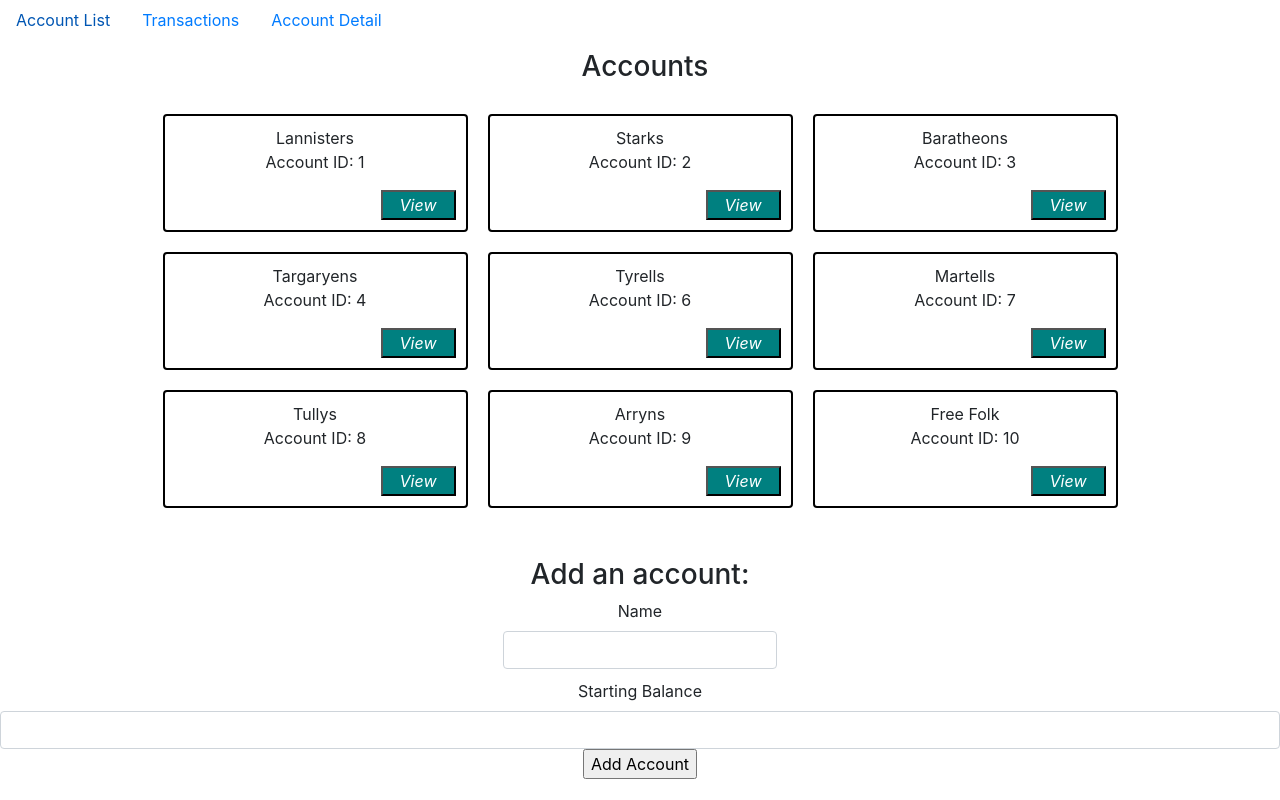
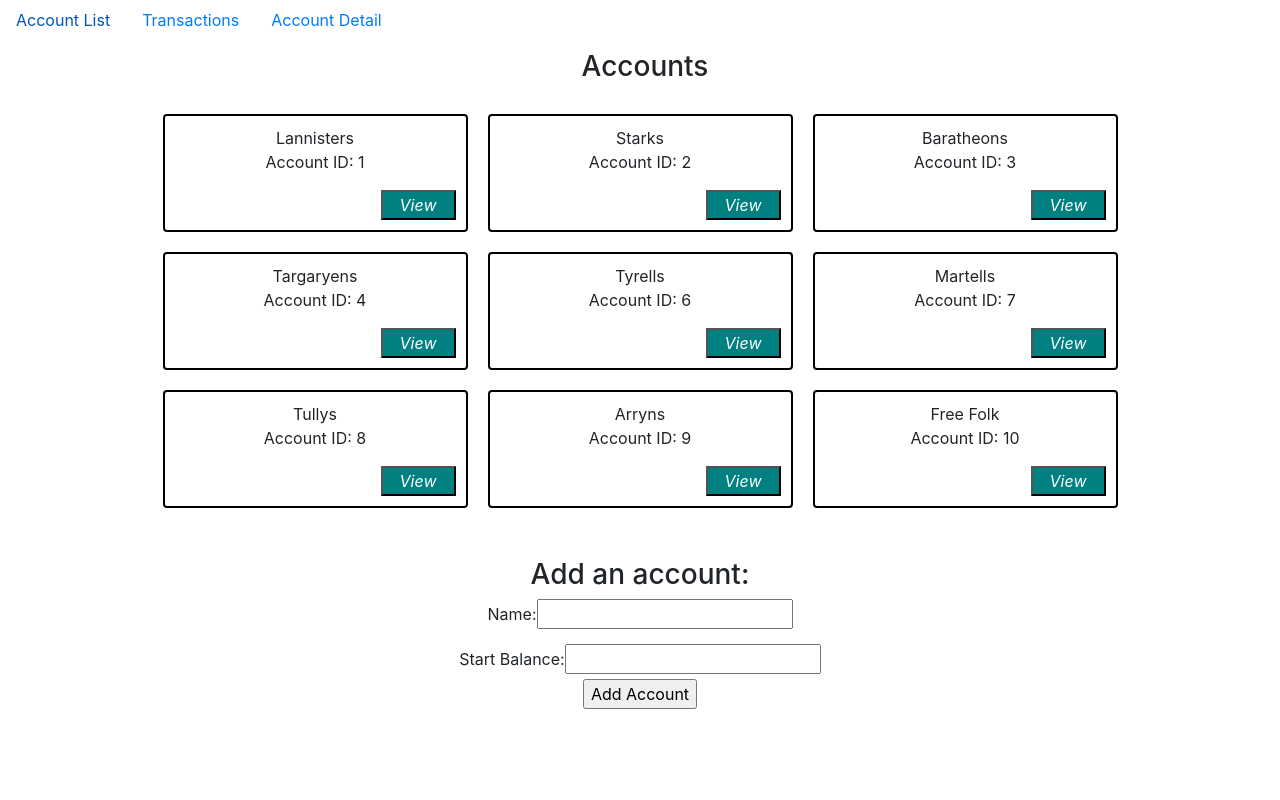
Before and after one commit to ae324/IS322_FinalProject, a React (Create React App) app: page / in a window 1280 px wide. Built offline with nearby package versions, Linux system fonts and the light colour scheme.

Commit message:
bootstrap designing

```diff
--- a/package.json
+++ b/package.json
@@ -34,5 +34,9 @@
       "last 1 firefox version",
       "last 1 safari version"
     ]
+  },
+  "devDependencies": {
+    "axios": "^0.19.2",
+    "react-router-dom": "^5.2.0"
   }
 }
--- a/src/components/AddAccount.js
+++ b/src/components/AddAccount.js
@@ -19,18 +19,18 @@ class AddAccount extends React.Component {
                 <div classname="accounts-container">
                   <div className="accountlist">
                       <h3>Add an account:</h3>
-                      <label>Name</label>
+                      <label>Name: </label>
                       <input type="text"
-                             className="form-control name"
+                             className="col-xs-2 form control"
                              name="name"
                              value={this.state.name}
                              onChange={(e) => this.setState({name: e.target.value})} />
                   </div>
 
                   <div>
-                      <label>Starting Balance</label>
+                      <label>Start Balance: </label>
                       <input type="number"
-                             className="form-control"
+                             className=" col-xs-2 form control"
                              name="balance"
                              value={this.state.balance}
                              onChange={(e) => this.setState({balance: e.target.value})} />
--- a/src/components/App.js
+++ b/src/components/App.js
@@ -1,7 +1,6 @@
 import React from 'react';
 import axios from 'axios';
 import { BrowserRouter, Route } from 'react-router-dom';
-
 import PageTabs from './PageTabs';
 import Page1 from './Page1';
 import Page2 from './Page2';
--- a/src/components/Transactions.js
+++ b/src/components/Transactions.js
@@ -1,6 +1,7 @@
 import React from 'react';
 import { connect } from 'react-redux';
 import css from './style.css'
+import axios from 'axios'
 
 class Transactions extends React.Component {
 
```
Also changed, not shown: 1 other file (tests, documents, lock files or other folders).
